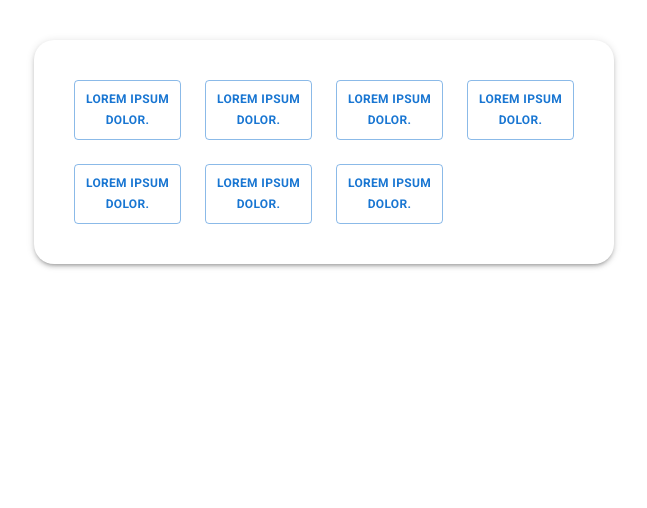
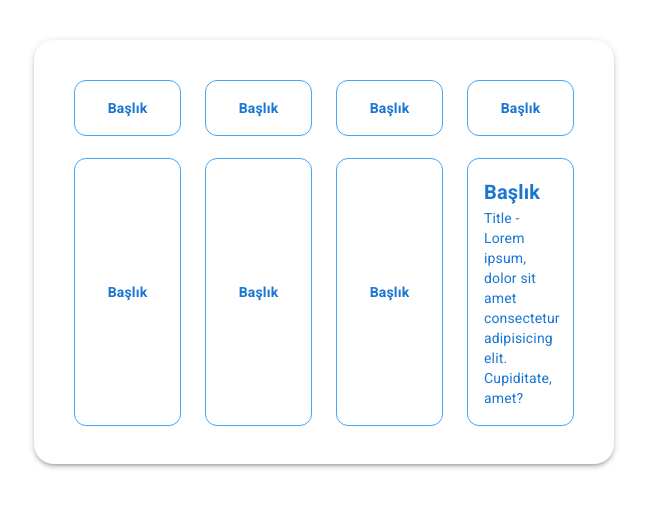
Before and after one commit to FKenan/mesleki-degerler, a React (Vite) app: page / in a window 1280 px wide. Shown: the top 508 px of the page, without its empty margins (6-653 px from the left). Built offline with nearby package versions, Linux system fonts and the light colour scheme.

Commit message:
Refactor Value component to use Card instead of Button and add ValueWithDescription component

```diff
--- a/src/components/Value.jsx
+++ b/src/components/Value.jsx
@@ -1,16 +1,28 @@
-import { Button, Grid } from "@mui/material";
+import { Card, CardActionArea, Grid, Typography } from "@mui/material";
 
 export default function Value() {
   return (
     <Grid size={{ sm: 4, md: 3 }}>
-      <Button
+      <Card
+        square={false}
         variant="outlined"
-        size="small"
-        sx={{ fontWeight: "bold", fontSize: 12, p: 1, height: "100%" }}
+        sx={{
+          borderRadius: 3,
+          height: "100%",
+          borderColor: "primary.light",
+        }}
       >
-        Lorem ipsum dolor.
-        {/* Değer Adı */}
-      </Button>
+        <CardActionArea sx={{ p: 2, height: "100%" }}>
+          <Typography
+            variant="body2"
+            fontWeight="bold"
+            color="primary"
+            align="center"
+          >
+            Başlık
+          </Typography>
+        </CardActionArea>
+      </Card>
     </Grid>
   );
 }
--- /dev/null
+++ b/src/components/ValueWithDescription.jsx
@@ -0,0 +1,23 @@
+import { Card, CardActionArea, Grid, Typography } from "@mui/material";
+
+export default function ValueWithDescription() {
+  return (
+    <Grid size={{ sm: 4, md: 3 }}>
+      <Card
+        square={false}
+        variant="outlined"
+        sx={{ borderRadius: 3, height: "100%", borderColor: "primary.light" }}
+      >
+        <CardActionArea sx={{ p: 2, height: "100%" }}>
+          <Typography variant="h6" fontWeight="bold" color="primary">
+            Başlık
+          </Typography>
+          <Typography variant="body2" color="primary">
+            Title - Lorem ipsum, dolor sit amet consectetur adipisicing elit.
+            Cupiditate, amet?
+          </Typography>
+        </CardActionArea>
+      </Card>
+    </Grid>
+  );
+}
--- a/src/components/ValuesPile.jsx
+++ b/src/components/ValuesPile.jsx
@@ -1,5 +1,6 @@
 import { Grid, Paper } from "@mui/material";
 import Value from "./Value";
+import ValueWithDescription from "./ValueWithDescription";
 
 const data = ["", "", "", "", "", "", ""];
 
@@ -15,6 +16,7 @@ export default function ValuesPile() {
         {data.map((item, ind) => (
           <Value key={ind} />
         ))}
+        <ValueWithDescription />
       </Grid>
     </Paper>
   );
```
